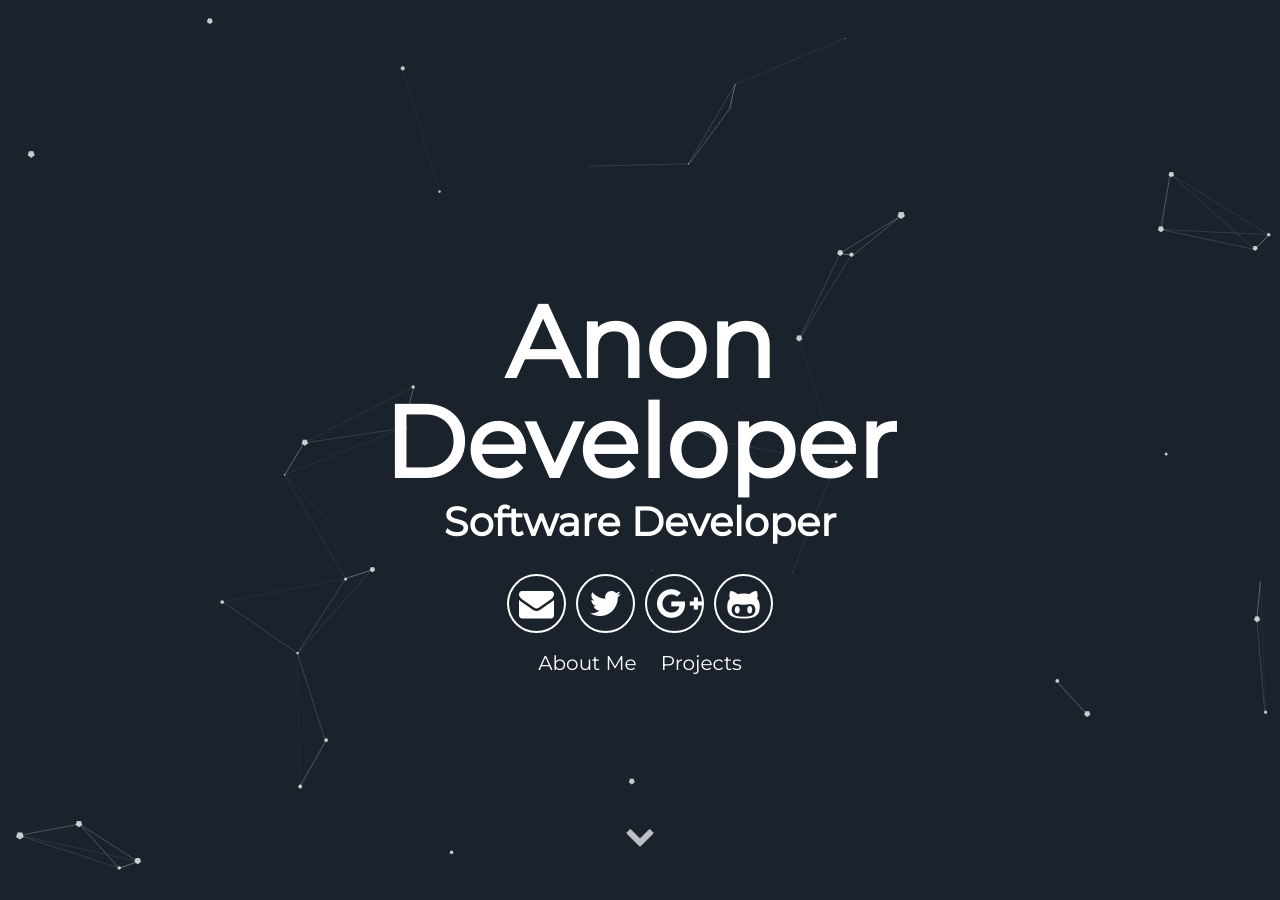
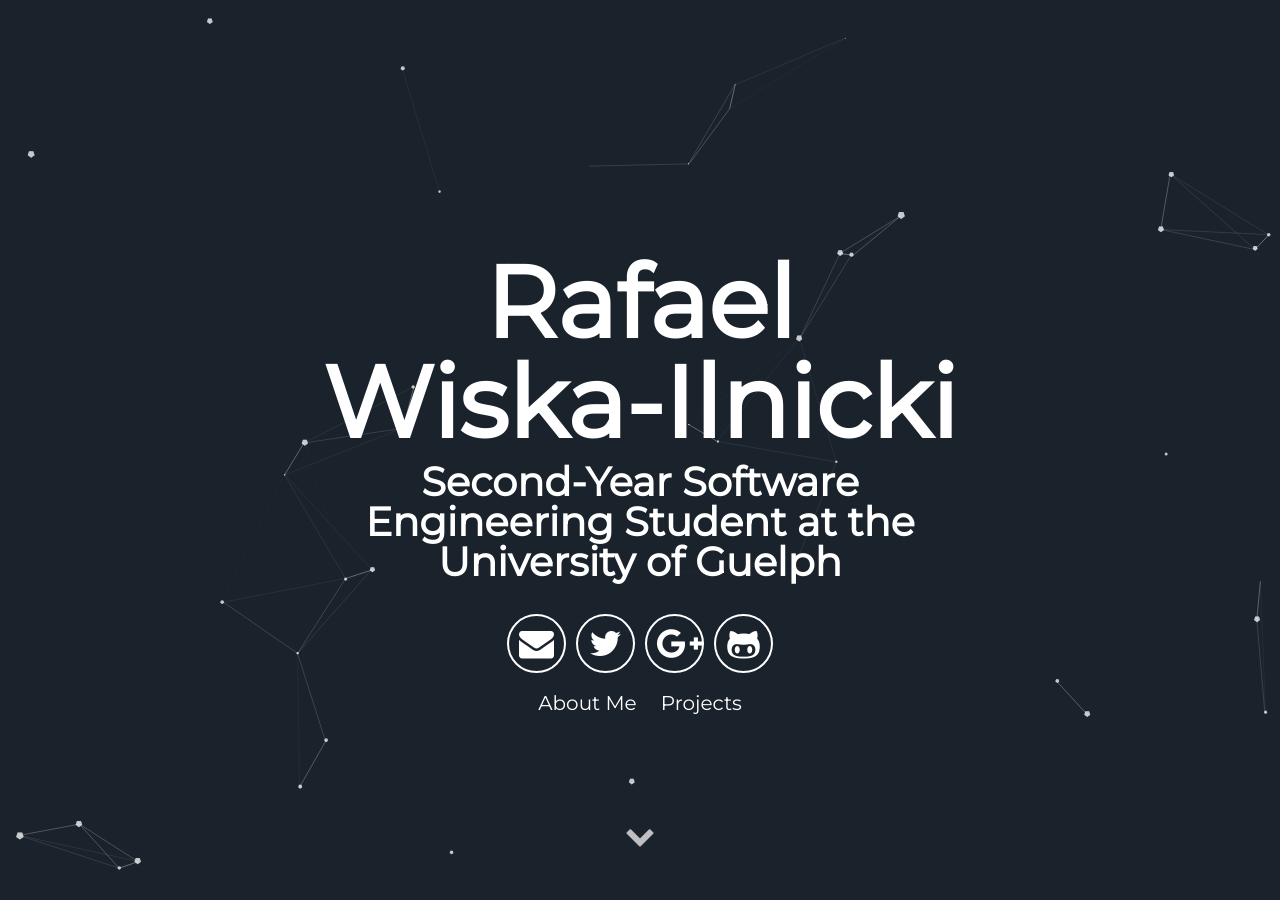
Before and after one commit to rafaelwi/rafaelwi.github.io, a Jekyll site: the page built from index.html, in a window 1280 px wide and 900 px high. Built offline with Jekyll 4.4.1, drawn with Linux system fonts in a browser that asks for light colours; some of the changed text lies outside the part shown.

Commit message:
Edit config; add json packages

```diff
--- a/_config.yml
+++ b/_config.yml
@@ -1,17 +1,17 @@
 # Site settings
-title: A blog about lorem ipsum dolor sit amet
-description: A blog about lorem ipsum dolor sit amet
+title: Rafael Wiska-Ilnicki
+description: Second-Year Software Engineering Student at the University of Guelph
 # baseurl: "/particle" # the subpath of your site, e.g. /blog
 # url: "localhost:3000" # the base hostname & protocol for your site e.g. http://willianjusten.com.br
 
 # User settings
-username: Anon Developer
+username: Rafael Wiska-Ilnicki
 user_description: Bicycle rights irony actually neutra typewriter lyft. Man bun taxidermy put a bird on it, umami yr ramps pop-up ugh bushwick chia lo-fi. Occupy bitters pour-over snackwave you probably haven't heard of them small batch. Cornhole mustache man bun letterpress echo park VHS.
-user_title: Software Developer
-email: anon@anon.com
-twitter_username: lorem_ipsum
-github_username:  lorem_ipsum
-gplus_username:  lorem_ipsum
+user_title: Second-Year Software Engineering Student at the University of Guelph
+email: rafwiskailnicki@gmail.com
+#twitter_username: lorem_ipsum
+github_username:  rafaelwi
+#gplus_username:  lorem_ipsum
 
 # Google-analytics
 google-analytics:
--- a/package.json
+++ b/package.json
@@ -10,7 +10,7 @@
   "license": "ISC",
   "dependencies": {
     "browser-sync": "^2.26.3",
-    "gulp": "^4.0.0",
+    "gulp": "^4.0.2",
     "gulp-concat": "^2.6.1",
     "gulp-csso": "^3.0.1",
     "gulp-imagemin": "^5.0.3",
```
Also changed, not shown: 1 other file.
